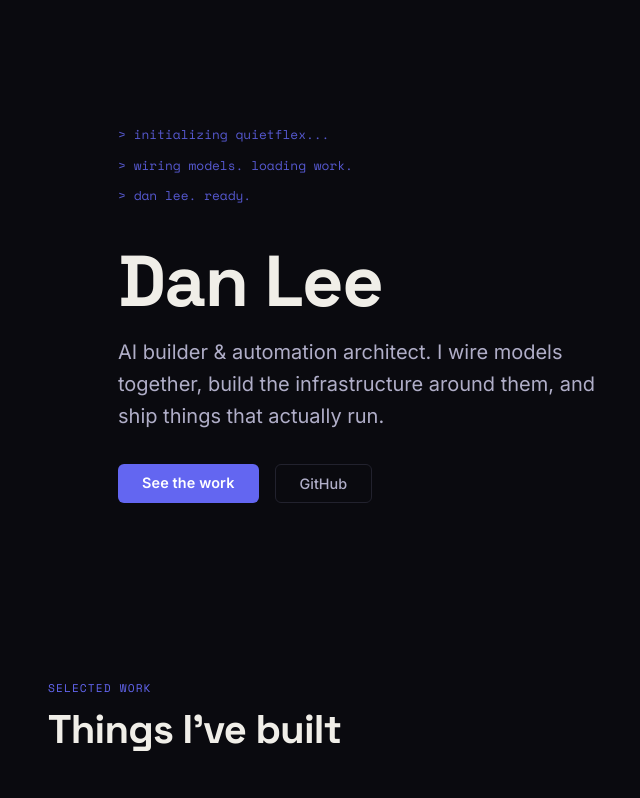
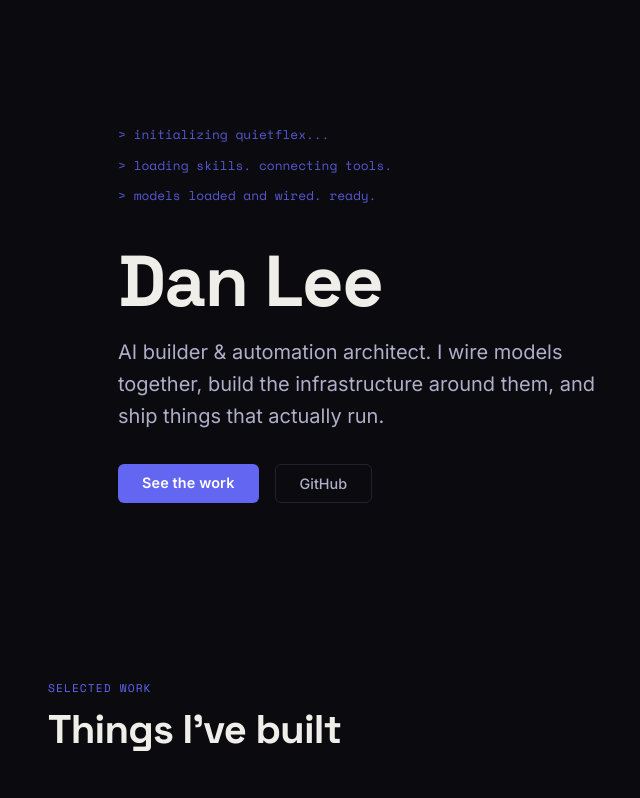
Before and after one commit to dleemt-lgtm/quietflex-portfolio, a React (Vite) app: page / in a window 1280 px wide. Shown: the top 798 px of the page, without its empty margins (174-814 px from the left). Built offline with nearby package versions, Linux system fonts and the light colour scheme.

Commit message:
Terminal lines: skills/tools copy

```diff
--- a/src/App.jsx
+++ b/src/App.jsx
@@ -99,8 +99,8 @@ const CATEGORIES = ["All", "AI Tools", "Automations", "Written work / Prompts",
 
 const TERMINAL_LINES = [
   { text: "> initializing quietflex...", delay: 0 },
-  { text: "> wiring models. loading work.", delay: 700 },
-  { text: "> dan lee. ready.", delay: 1500 },
+  { text: "> loading skills. connecting tools.", delay: 700 },
+  { text: "> models loaded and wired. ready.", delay: 1500 },
 ];
 
 function useTypewriter(lines) {
```
